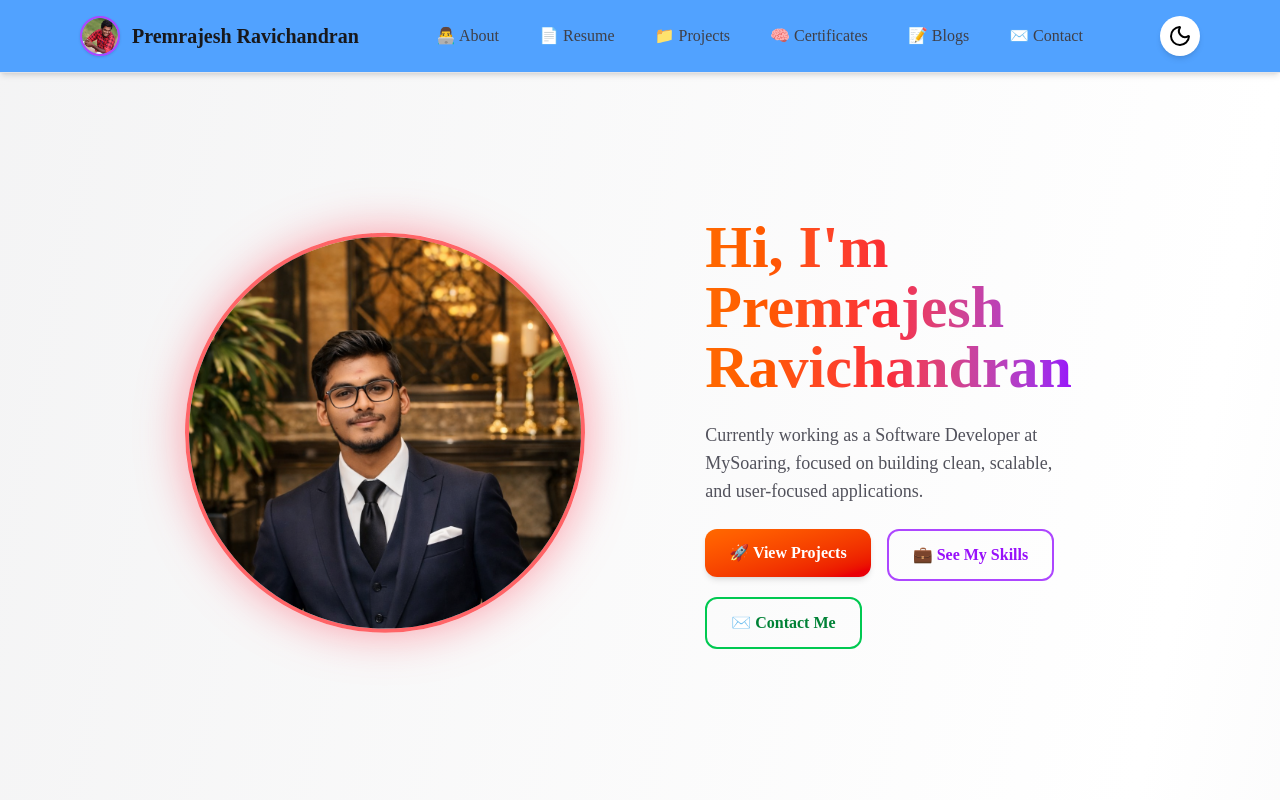
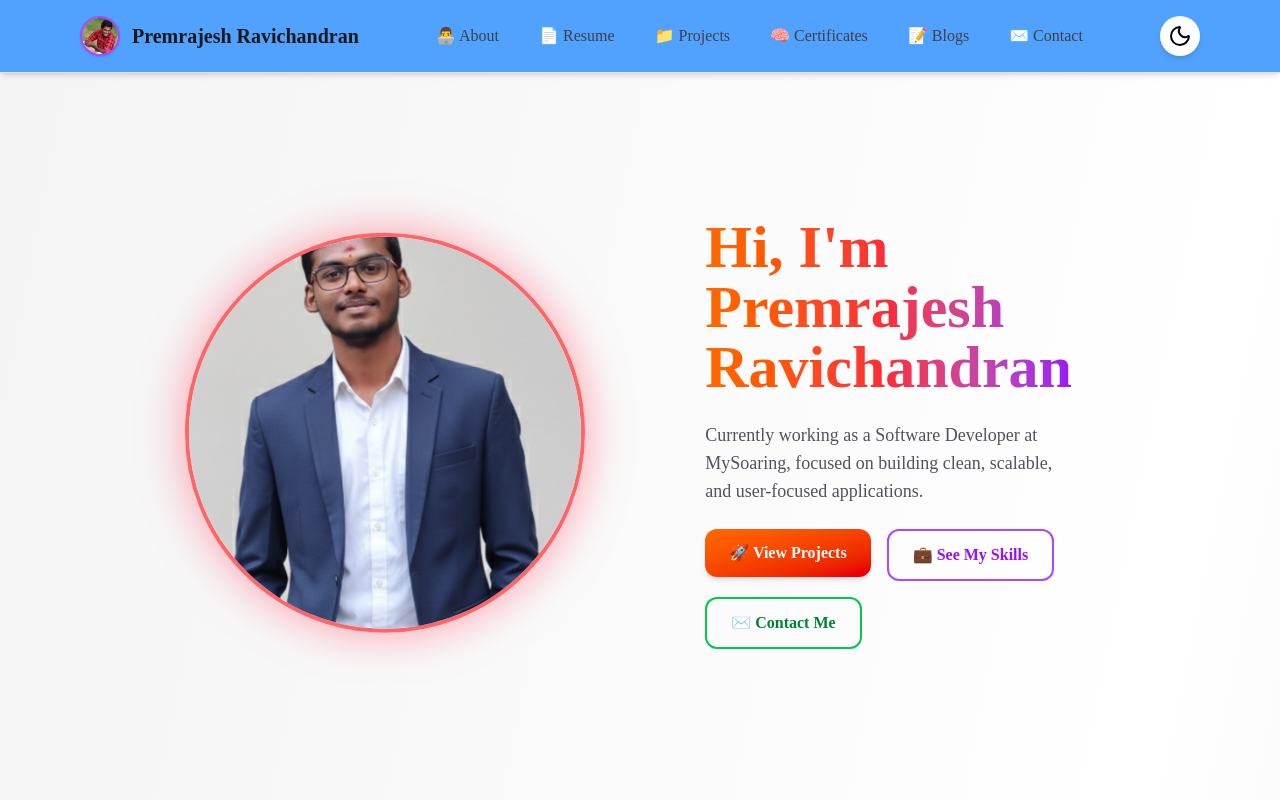
Before and after one commit to EngineerPrem/Premrajesh.R, a Next.js app: page / in a window 1280 px wide. Shown: the top 800 px of the page. Built offline with nearby package versions, Linux system fonts and the light colour scheme.

Commit message:
Update profile image and clean up HeroSection code
Updated profile image source from 'profile.png' to 'Prem_Profile.png'. Removed commented-out code for the HeroSection component.

```diff
--- a/app/components/organisms/heroSection.tsx
+++ b/app/components/organisms/heroSection.tsx
@@ -146,7 +146,7 @@ export const HeroSection = () => {
           "
         >
           <Image
-            src="/profile.png"
+            src="/Prem_Profile.png"
             alt="Profile"
             fill
             className="rounded-full object-cover border-4 border-red-400 dark:border-purple-500 shadow-[0_0_45px_rgba(255,80,100,0.55)]"
@@ -157,113 +157,3 @@ export const HeroSection = () => {
     </section>
   );
 };
-
-
-
-
-// "use client";
-
-// import { useEffect, useRef } from "react";
-// import gsap from "gsap";
-// import Image from "next/image";
-// import Link from "next/link";
-
-// export const HeroSection = () => {
-//   const sectionRef = useRef(null);
-//   const textRef = useRef(null);
-//   const imageRef = useRef(null);
-
-
-//   useEffect(() => {
-//     const ctx = gsap.context(() => {
-//       // TEXT ANIMATION
-//       gsap.from(textRef.current, {
-//         x: 80,
-//         autoAlpha: 0,
-//         duration: 1,
-//         ease: "power3.out",
-//       });
-
-//       // IMAGE ENTRY
-//       gsap.from(imageRef.current, {
-//         x: -80,
-//         autoAlpha: 0,
-//         scale: 0.9,
-//         duration: 1,
-//         ease: "power3.out",
-//         delay: 0.2,
-//       });
-
-//       // IMAGE FLOAT LOOP
-//       gsap.to(imageRef.current, {
-//         y: -15,
-//         duration: 3,
-//         repeat: -1,
-//         yoyo: true,
-//         ease: "sine.inOut",
-//         delay: 1.2,
-//       });
-
-
-//     }, sectionRef);
-
-//     return () => ctx.revert();
-//   }, []);
-
-//   return (
-//     <section
-//       ref={sectionRef}
-//       className="relative min-h-[90vh] flex flex-col-reverse md:flex-row-reverse items-center justify-between px-6 md:px-20 py-10"
-//     >
-//       {/* RIGHT TEXT */}
-//       <div
-//         ref={textRef}
-//         className="md:w-1/2 text-center md:text-left space-y-6"
-//       >
-//         <h1 className="text-4xl md:text-6xl font-extrabold bg-gradient-to-r from-orange-500 via-red-500 to-purple-600 bg-clip-text text-transparent">
-//           Hi, I'm Premrajesh Ravichandran
-//         </h1>
-
-//         <p className="text-lg text-zinc-600 dark:text-zinc-300 max-w-lg mx-auto md:mx-0">
-//           Currently working as a Software Developer at MySoaring, focused on
-//           building clean, scalable, and user-focused applications.
-//         </p>
-
-//         <div className="flex flex-col sm:flex-row gap-4 justify-center md:justify-start">
-//           <Link href="#project">
-//             <button className="px-6 py-3 rounded-xl bg-gradient-to-br from-orange-500 to-red-600 text-white font-semibold shadow-md hover:shadow-orange-500/50 transition">
-//               🚀 View Projects
-//             </button>
-//           </Link>
-
-//           <Link href="#resume">
-//            <button className="px-6 py-3 rounded-xl border-2 border-purple-500 text-purple-600 dark:text-purple-400 hover:bg-purple-100 dark:hover:bg-purple-900 transition font-semibold">
-//               💼 See My Skills
-//             </button>
-//           </Link>
-
-//           <Link href="#contact">
-//             <button className="px-6 py-3 rounded-xl border-2 border-green-500 text-green-700 dark:text-green-400 hover:bg-green-100 dark:hover:bg-green-900 transition font-semibold">
-//               ✉️ Contact Me
-//             </button>
-//           </Link>
-//         </div>
-//       </div>
-
-//       {/* LEFT IMAGE */}
-//       <div
-//         ref={imageRef}
-//         className="md:w-1/2 flex justify-center mb-10 md:mb-0"
-//       >
-//         <div className="relative w-[280px] h-[280px] md:w-[400px] md:h-[400px]">
-//           <Image
-//             src="/profile.png"
-//             alt="Profile"
-//             fill
-//             className="rounded-full object-cover border-4 border-red-400 dark:border-purple-500 shadow-[0_0_45px_rgba(255,80,100,0.55)]"
-//           />
-//         </div>
-//       </div>
-//     </section>
-//   );
-// };
```
